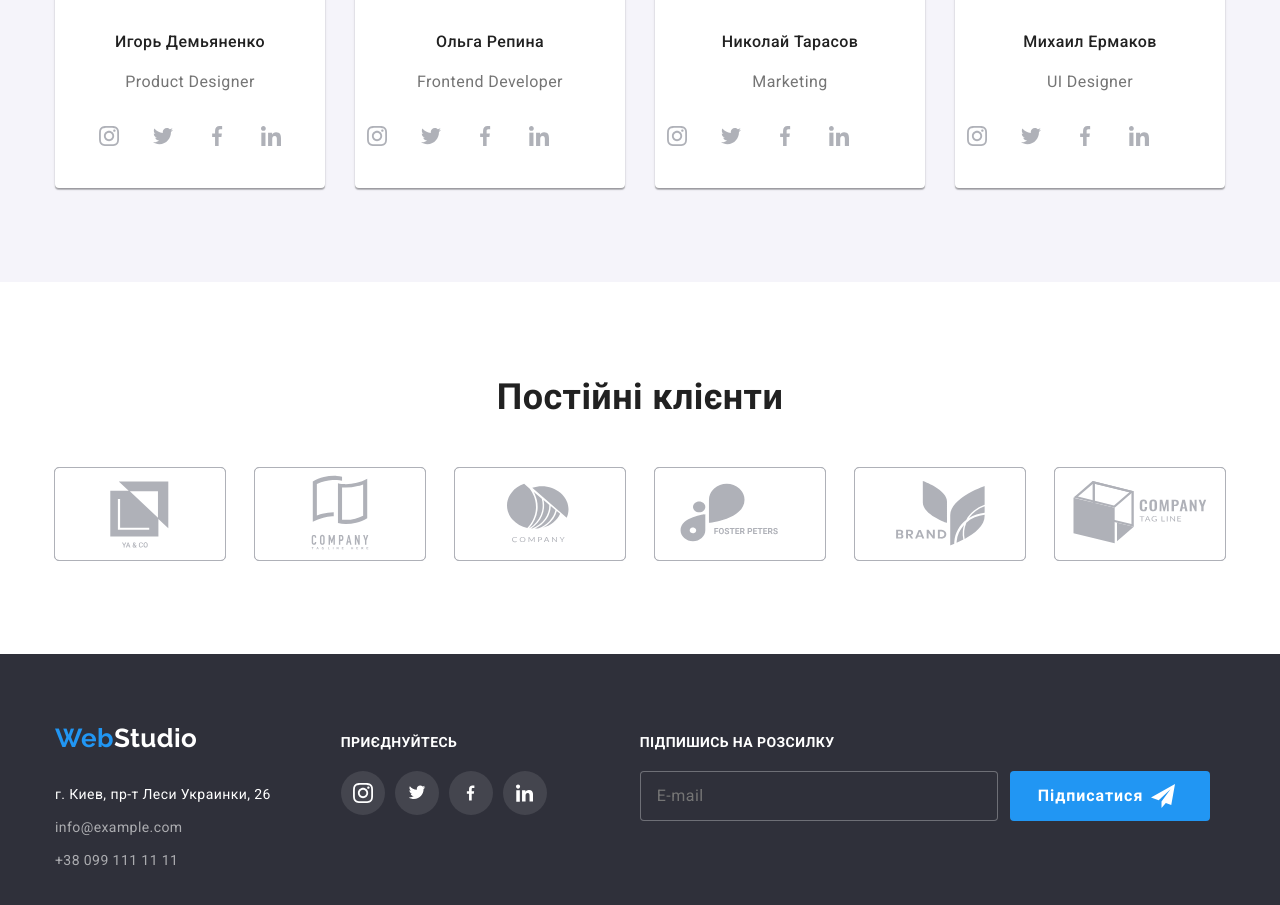
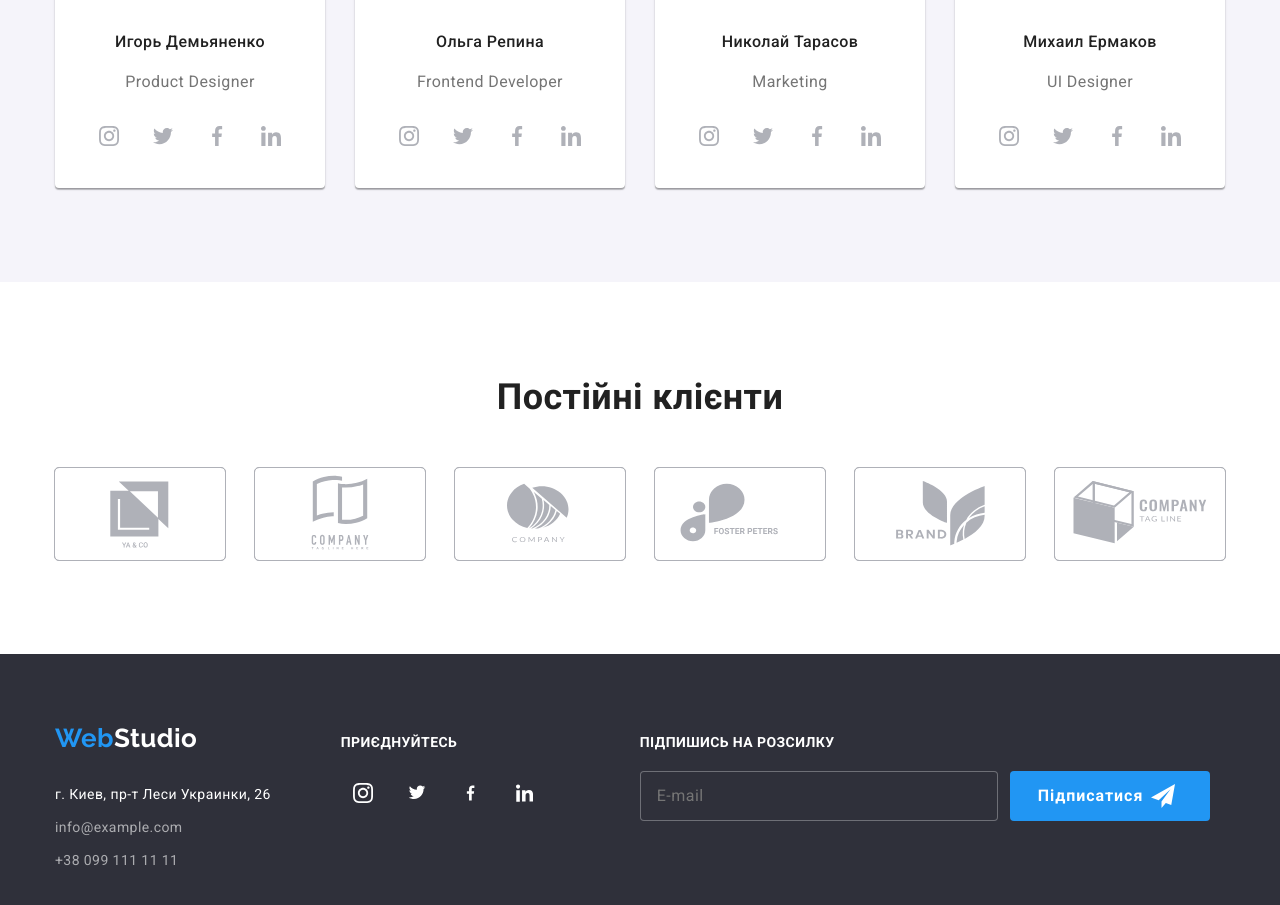
Before and after one commit to Aleksudv/goit-markup-hw-07, a plain HTML site: page index.html in a window 1280 px wide. Shown: the part 2046-2951 px from the top of the page. Drawn offline with nearby package versions, Linux system fonts and the light colour scheme.

Commit message:
variant 4

```diff
--- a/index.html
+++ b/index.html
@@ -189,7 +189,7 @@
                   <p class="feature-list">Frontend Developer</p>
                 </div>
 
-                <ul class="social-list list">
+                <ul class="social-list list social-list-padding list">
 
                     <li class="social-list_item">
                       <a href="#" class="social-list__link transition">
@@ -237,7 +237,7 @@
                   <p class="feature-list">Marketing</p>
                 </div>
 
-                <ul class="social-list list">
+                <ul class="social-list list social-list-padding list">
 
                     <li class="social-list_item">
                       <a href="#" class="social-list__link transition">
@@ -285,7 +285,7 @@
                   <p class="feature-list">UI Designer</p>
                 </div>
 
-                <ul class="social-list list">
+                <ul class="social-list list social-list-padding list">
 
                     <li class="social-list_item">
                       <a href="#" class="social-list__link transition">
@@ -406,28 +406,28 @@
             <h3 class="sotial-title_footer">ПРИЄДНУЙТЕСЬ</h3>
 
           <ul class="social-list">
-            <li class="social-list__item__them">
+            <li class="social-list__item">
                 <a href="" class="social-list__link transition">
                   <svg class="svg-social-link" width="20" height="20">
                   <use href="./images/social-list/sprite.svg#icon-instagram-1"></use>
                 </svg>
                 </a>
               </li>
-              <li class="social-list__item__them">
+              <li class="social-list__item">
                 <a href="" class="social-list__link transition">
                   <svg class="svg-social-link" width="20" height="16.5">
                   <use href="./images/social-list/sprite.svg#icon-twitter-2"></use>
                 </svg>
                 </a>
               </li>
-              <li class="social-list__item__them">
+              <li class="social-list__item">
                 <a href="" class="social-list__link transition">
                    <svg class="svg-social-link" width="15" height="20">
                   <use href="./images/social-list/sprite.svg#icon-facebook-2"></use>
                 </svg>
                 </a>
               </li>
-              <li class="social-list__item__them">
+              <li class="social-list__item">
                 <a href="" class="social-list__link transition">
                   <svg class="svg-social-link" width="17.08" height="18.18">
                   <use href="./images/social-list/sprite.svg#icon-linkedin-2"></use>
--- a/sass/layout/_footer.scss
+++ b/sass/layout/_footer.scss
@@ -84,15 +84,3 @@
     color: rgba(255, 255, 255, 1);
     margin-bottom: 20px;
 }
-
-.social-list__item__them {
-    display: flex;
-    justify-content: center;
-    align-items: center;
-    width: 44px;
-    height: 44px;
-    box-sizing: border-box;
-    border-radius: 50%;
-
-    background-color: rgba(255, 255, 255, 0.1);
-}
```
Also changed, not shown: portfolio.html (+4 -4 lines).
